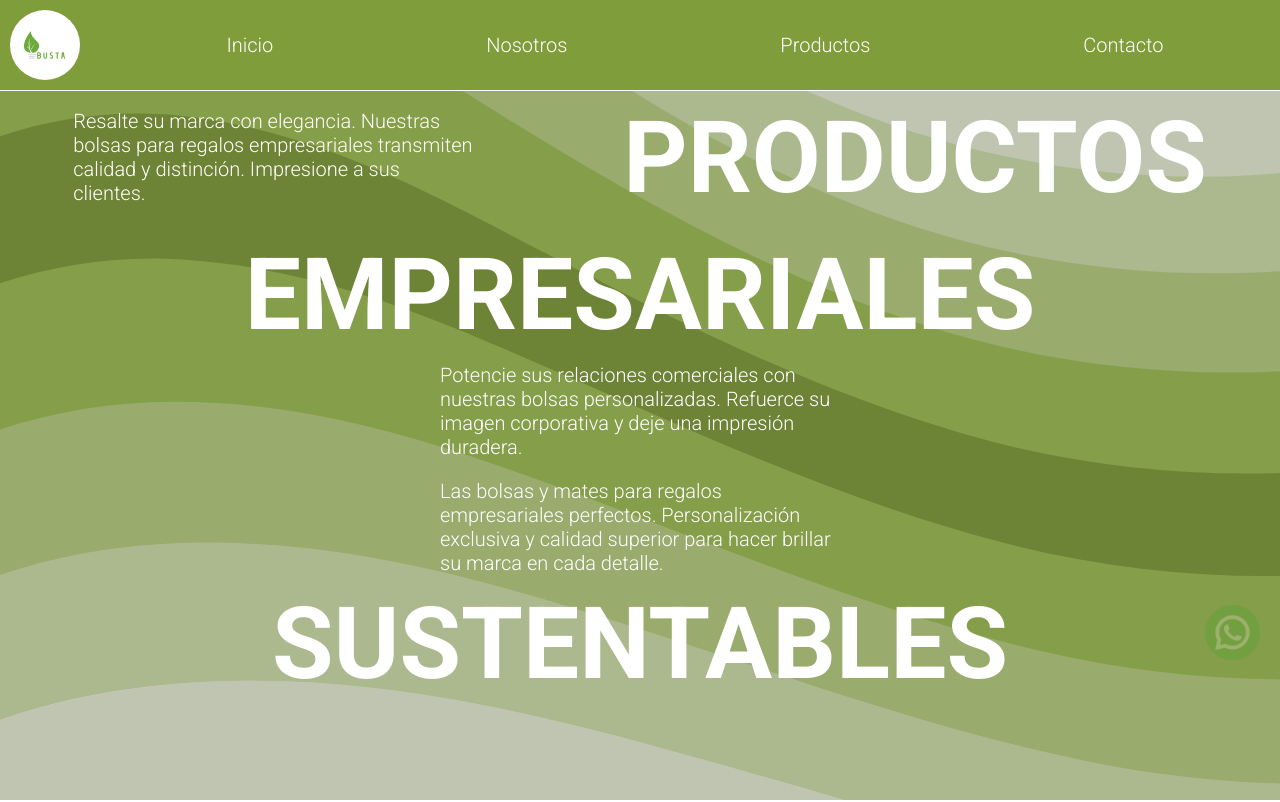
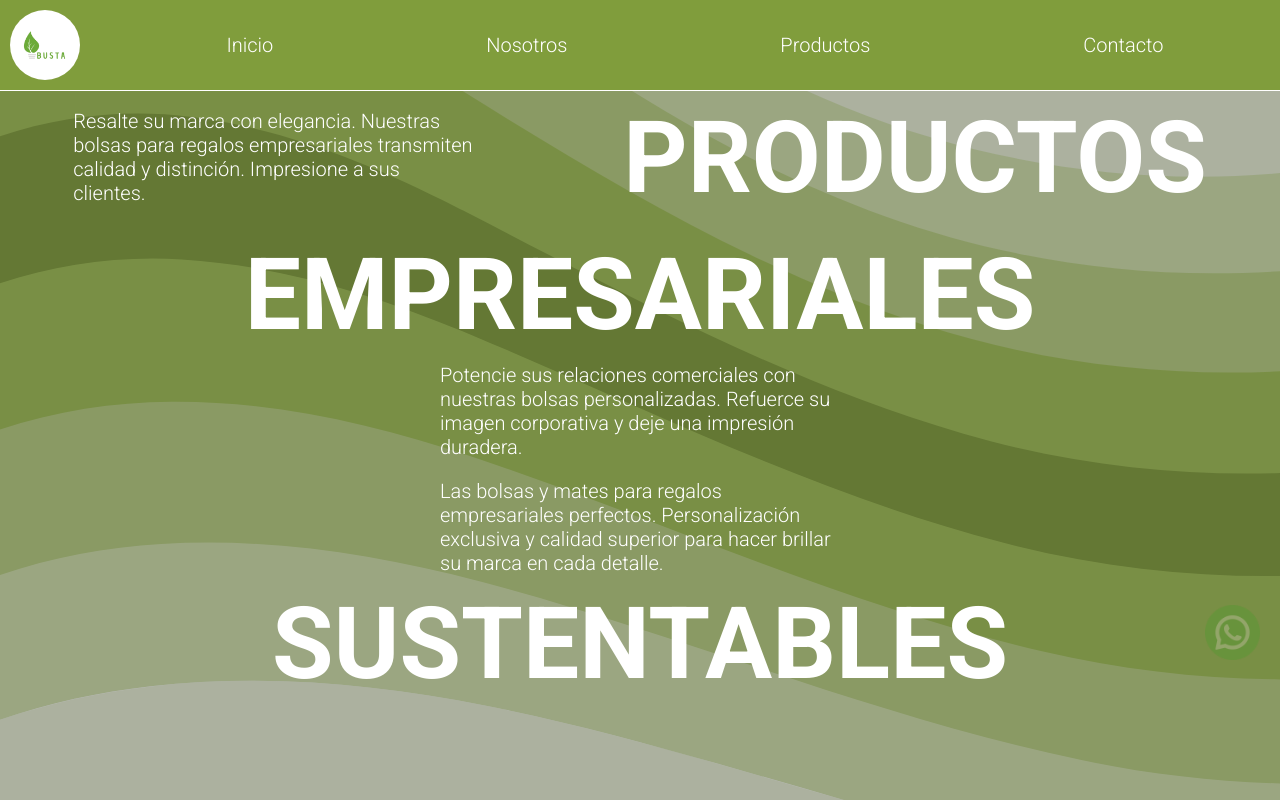
Before and after one commit to Correeee/fabrica-de-bolsas, a React (Create React App) app: page / in a window 1280 px wide. Shown: the top 802 px of the page. Built offline with nearby package versions, Linux system fonts and the light colour scheme.

Commit message:
filter opacity and height

```diff
--- a/src/pages/home/style.css
+++ b/src/pages/home/style.css
@@ -15,9 +15,9 @@
 .home .filter{
     position: absolute;
     width: 100%;
-    height: 100%;
+    min-height: 100vh;
     background-color: var(--color-secundary);
-    opacity: 0.2;
+    opacity: 0.3;
 }
 
 .home__container {
```
